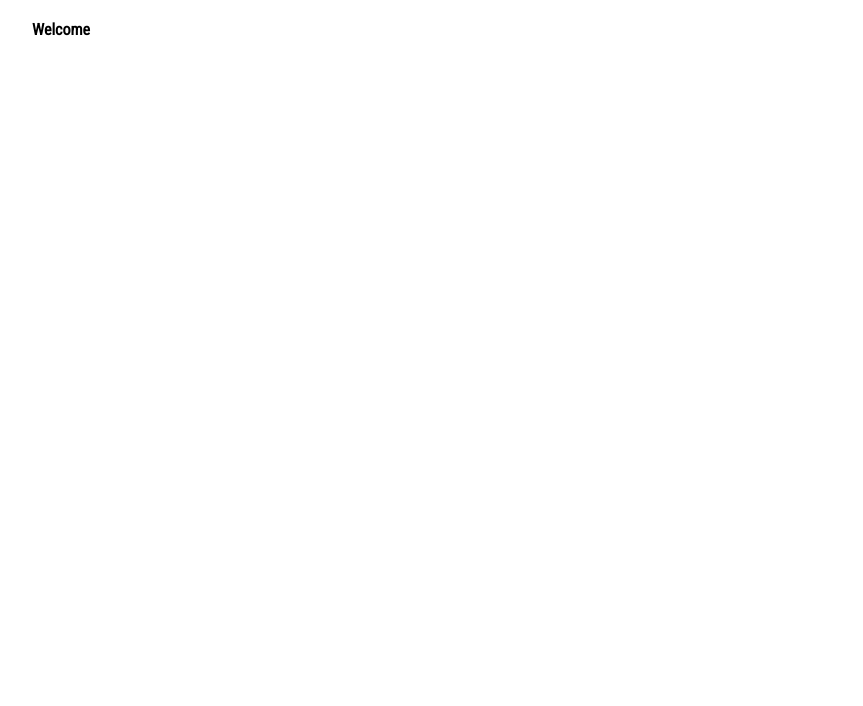
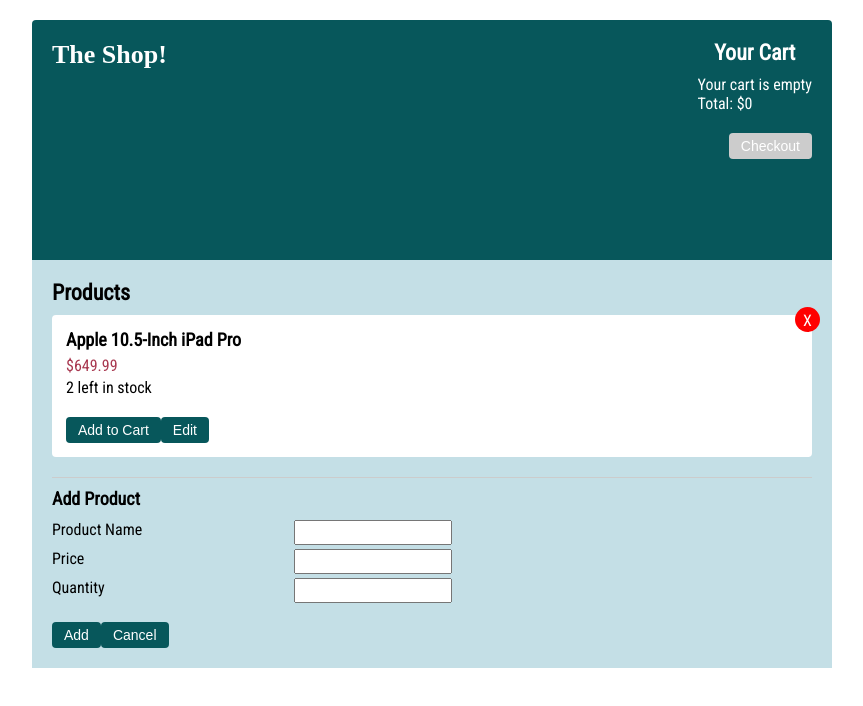
Before and after one commit to Capstone-May22-Team1/shopping_cart_2, a React (Create React App) app in the folder client/: page / in a window 1280 px wide. Shown: the top 706 px of the page, without its empty margins (208-1071 px from the left). Built offline with nearby package versions, Linux system fonts and the light colour scheme; a web font is replaced by a local one.

Commit message:
initial components

```diff
--- /dev/null
+++ b/client/src/components/AddProduct.js
@@ -0,0 +1,31 @@
+const AddProduct = () => {
+  return (
+    <div class="add-form visible">
+      <p><a class="button add-product-button">Add A Product</a></p>
+      <h3>Add Product</h3>
+      <form>
+        <div class="input-group">
+          <label for="product-name">Product Name</label>
+          <input type="text" id="product-name" value=""/>
+        </div>
+
+        <div class="input-group">
+          <label for="product-price">Price</label>
+          <input type="text" id="product-price" value=""/>
+        </div>
+
+        <div class="input-group">
+          <label for="product-quantity">Quantity</label>
+          <input type="text" id="product-quantity" value=""/>
+        </div>
+
+        <div class="actions form-actions">
+          <a class="button">Add</a>
+          <a class="button">Cancel</a>
+        </div>
+      </form>
+    </div>
+  );
+};
+
+export default AddProduct;
--- a/client/src/components/App.js
+++ b/client/src/components/App.js
@@ -1,9 +1,16 @@
 import React from "react";
+import ShoppingCart from "./ShoppingCart";
+import Products from "./Products";
+import AddProduct from "./AddProduct";
 
 const App = () => {
   return (
     <div id="app">
-      <h1>Welcome</h1>
+      <ShoppingCart/>
+      <main>
+        <Products/>
+        <AddProduct/>
+      </main>
     </div>
   );
 };
--- /dev/null
+++ b/client/src/components/Product.js
@@ -0,0 +1,18 @@
+const Product = () => {
+  return (
+    <div class="product">
+      <div class="product-details">
+        <h3>Apple 10.5-Inch iPad Pro</h3>
+        <p class="price">$649.99</p>
+        <p class="quantity">2 left in stock</p>
+        <div class="actions product-actions">
+          <a class="button add-to-cart">Add to Cart</a>
+          <a class="button edit">Edit</a>
+        </div>
+        <a class="delete-button"><span>X</span></a>
+      </div>
+    </div>
+  );
+};
+
+export default Product;
--- /dev/null
+++ b/client/src/components/Products.js
@@ -0,0 +1,12 @@
+import Product from "./Product";
+
+const Products = () => {
+  return (
+    <div class="product-listing">
+      <h2>Products</h2>
+      <Product />
+    </div>
+  );
+};
+
+export default Products;
--- /dev/null
+++ b/client/src/components/ShoppingCart.js
@@ -0,0 +1,17 @@
+const ShoppingCart = () => {
+  return (
+    <div id="ShoppingCart">
+      <header>
+        <h1>The Shop!</h1>
+        <div class="cart">
+          <h2>Your Cart</h2>
+          <p>Your cart is empty</p>
+          <p>Total: $0</p>
+          <a class="button checkout disabled">Checkout</a>
+        </div>
+      </header>
+    </div>
+  );
+};
+
+export default ShoppingCart;
```
